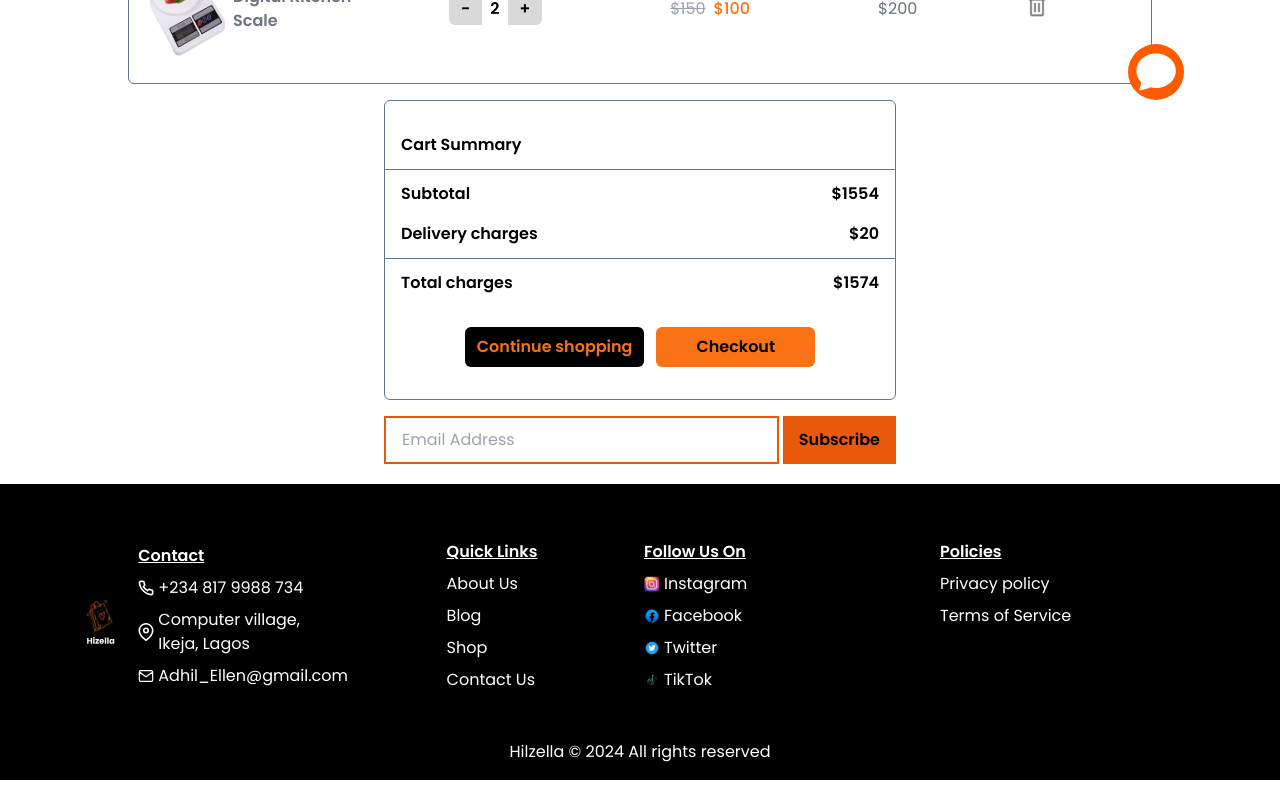
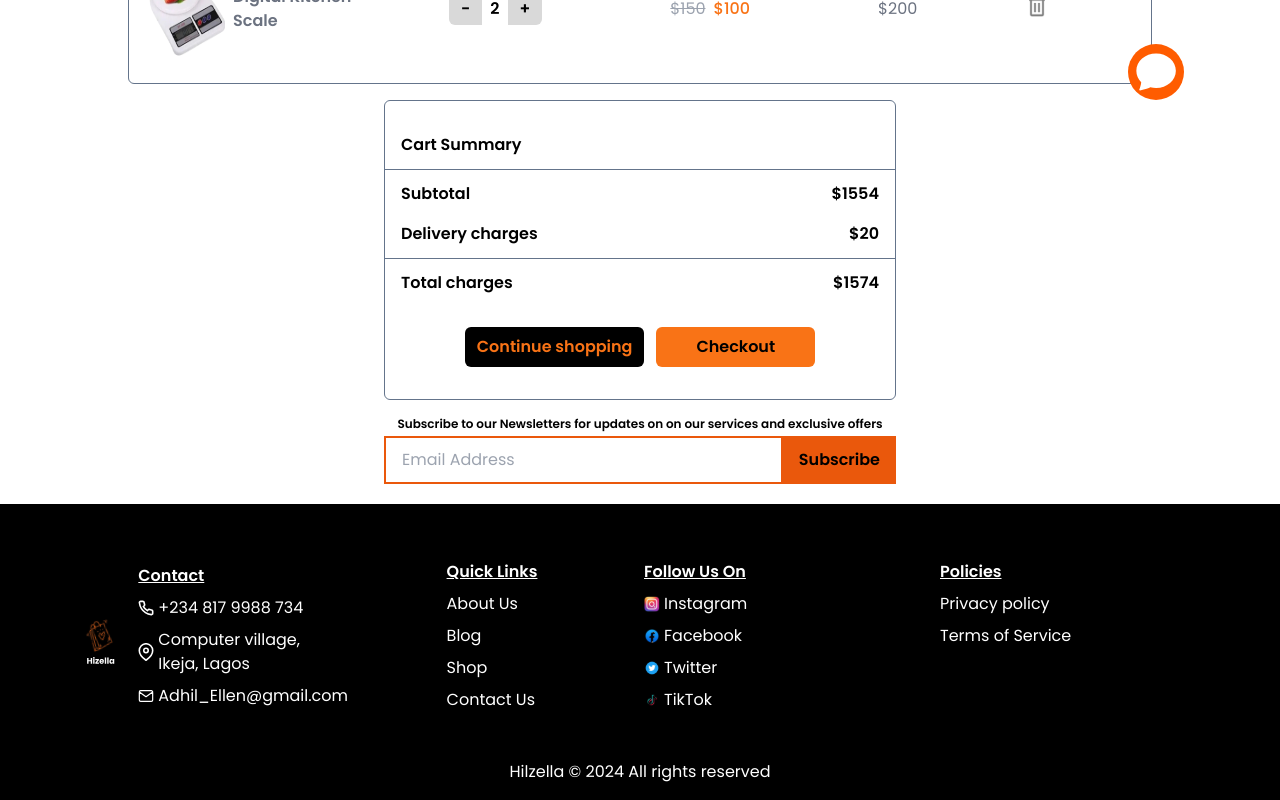
Before and after one commit to dorcasgold/HILZELLA, a React (Vite) app: page /cart in a window 1280 px wide. Shown: the part 658-1458 px from the top of the page. Built offline with nearby package versions, Linux system fonts and the light colour scheme.

Commit message:
Cart Summary update

```diff
--- a/src/pages/Cart.jsx
+++ b/src/pages/Cart.jsx
@@ -193,9 +193,15 @@ function Cart() {
               </div>
             </div>
           </div>
-          <div className='flex gap-1 justify-center mx-64'>
-            <input type="email" required placeholder='Email Address' className='border-2 border-orange-600 px-4 py-2 w-[40rem]' />
-            <button className='bg-orange-600 px-4 py-3 font-semibold'>Subscribe</button>
+          <div className='flex flex-col gap-1 justify-center mx-64'>
+            <div>
+              <p className="text-xs text-center font-semibold">Subscribe to our Newsletters for updates on on our services and exclusive offers</p>
+            </div>
+            <div className="flex">
+              <input type="email" required placeholder='Email Address' className='border-2 border-orange-600 px-4 py-2 w-[40rem]' />
+              <button className='bg-orange-600 px-4 py-3 font-semibold'>Subscribe</button>
+            </div>
+
           </div>
         </div>
 
```
